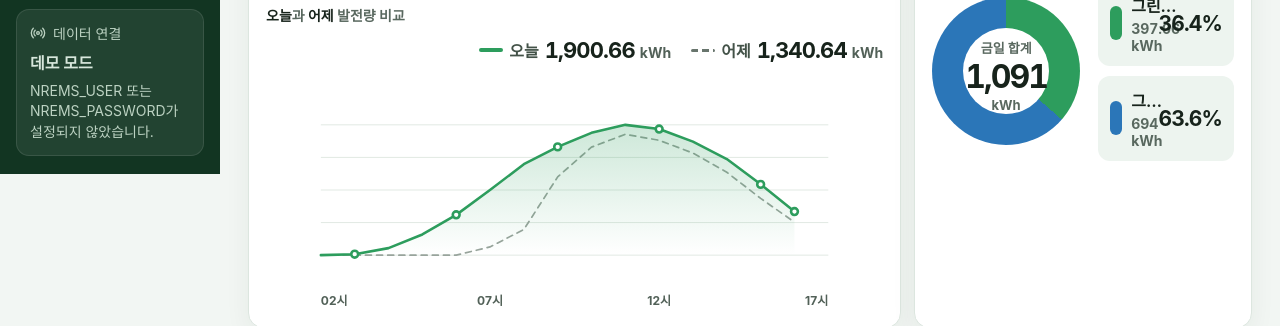
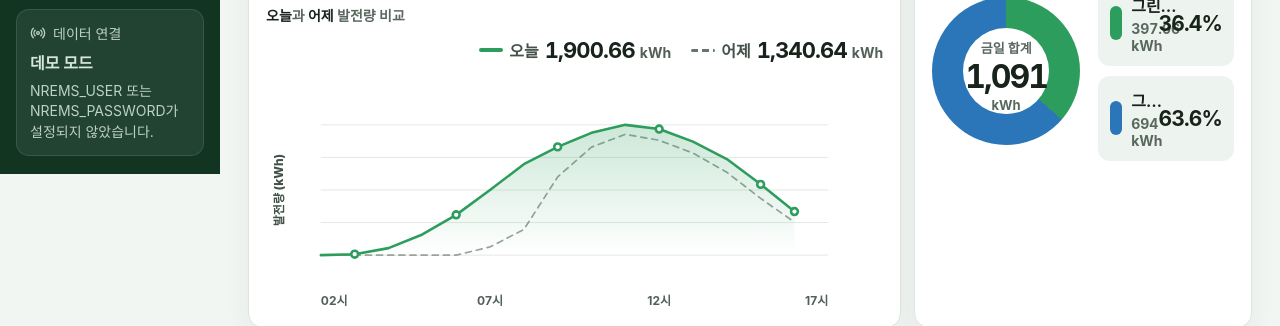
Before and after one commit to soobeom82-glitch/green-solar, a Next.js app: page / in a window 1280 px wide. Shown: the part 626-952 px from the top of the page. Built offline with nearby package versions, Linux system fonts and the light colour scheme.

Commit message:
Label generation chart y axes

```diff
--- a/app/globals.css
+++ b/app/globals.css
@@ -126,6 +126,7 @@ button { color: inherit; }
 .chart-legend .legend-yesterday { height: 3px; background: repeating-linear-gradient(90deg, #68756d 0 7px, transparent 7px 11px); }
 .trend-chart { width: 100%; height: auto; display: block; overflow: visible; }
 .trend-chart text { fill: #526158; font-size: 14px; font-weight: 700; }
+.trend-chart .chart-axis-unit { fill: #405248; font-size: 14px; font-weight: 800; }
 .chart-grid-line { stroke: var(--line); stroke-width: 1; }
 .chart-line { fill: none; stroke: var(--green-500); stroke-width: 3; stroke-linecap: round; stroke-linejoin: round; }
 .chart-line-yesterday { stroke: #98a49c; stroke-width: 2; stroke-dasharray: 7 6; }
@@ -291,6 +292,7 @@ button { color: inherit; }
   .chart-legend small { font-size: 16px; }
   .trend-chart { min-height: 250px; }
   .trend-chart text { font-size: 34px; font-weight: 800; }
+  .trend-chart .chart-axis-unit { font-size: 24px; }
   .chart-line { stroke-width: 5; }
   .chart-line-yesterday { stroke-width: 3; }
   .plant-table-panel, .sync-panel { display: none; }
--- a/components/solar-dashboard.tsx
+++ b/components/solar-dashboard.tsx
@@ -181,6 +181,7 @@ function TrendLineChart({ data, comparisonData = [], unit, ariaLabel, primaryLab
           const y = padding + ratio * (height - padding * 2);
           return <line key={ratio} x1={padding} y1={y} x2={width - padding} y2={y} className="chart-grid-line" />;
         })}
+        <text className="chart-axis-unit" x="20" y={height / 2} textAnchor="middle" transform={`rotate(-90 20 ${height / 2})`}>발전량 ({unit})</text>
         {comparisonLine ? <path d={comparisonLine} className="chart-line chart-line-yesterday" /> : null}
         <path d={area} fill="url(#solar-area)" />
         <path d={line} className="chart-line" />
@@ -284,6 +285,7 @@ function DailyBarChart({ data }: { data: DashboardData["dailySeries"] }) {
         const y = padding + ratio * (height - padding * 2);
         return <line key={ratio} x1={padding} y1={y} x2={width - padding} y2={y} className="chart-grid-line" />;
       })}
+      <text className="chart-axis-unit" x="20" y={height / 2} textAnchor="middle" transform={`rotate(-90 20 ${height / 2})`}>발전량 (kWh)</text>
       {data.map((point, index) => {
         const barHeight = (point.energyKwh / max) * (height - padding * 2);
         const x = padding + index * (chartWidth / data.length) + gap / 2;
```
